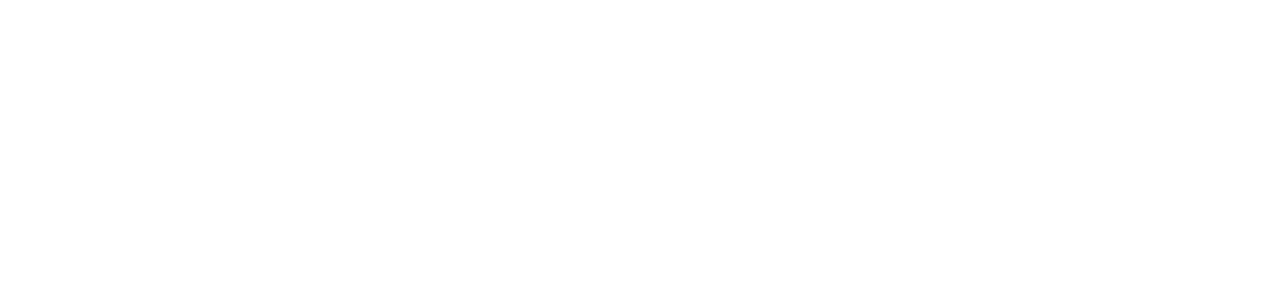
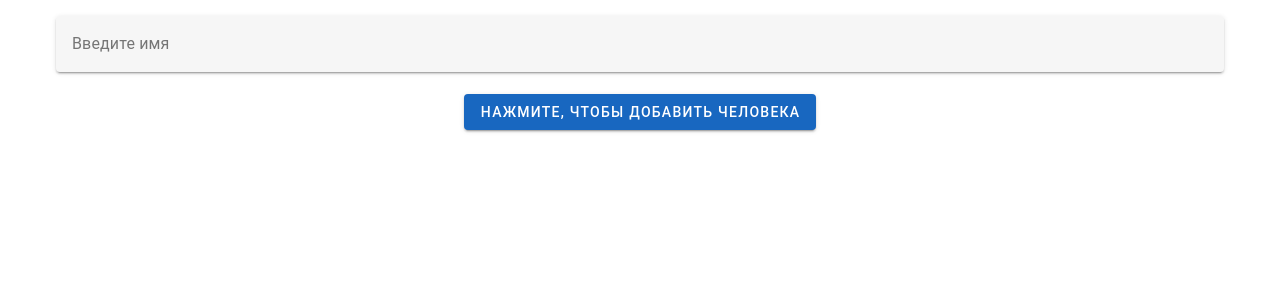
Before and after one commit to tropswhy/split-the-bill, a Vue app: page / in a window 1280 px wide. Shown: the top 300 px of the page. Built offline with nearby package versions, Linux system fonts and the light colour scheme.

Commit message:
add function clickHandler and make first page
add PeopleStore

```diff
--- a/src/Main.vue
+++ b/src/Main.vue
@@ -1,11 +1,55 @@
 <script setup>
+import { ref } from 'vue'
+import { usePeopleStore } from './stores/PeopleStore.js'
+const value = ref('')
 
+const PeopleStore = usePeopleStore()
+
+const clickHandler = () => {
+    PeopleStore.add(value.value)
+    value.value=''
+    }
 </script>
 
 <template>
-<div></div>
+    <v-app>
+        <v-container class="text-center">
+            <v-text-field
+                clearable
+                label="Введите имя"
+                variant="solo-filled"
+                v-model="value"
+                v-on:keydown.enter="clickHandler"
+                append-inner-icon="s"
+                />
+            <v-btn
+            color="primary"
+
+            @click="clickHandler">
+                Нажмите, чтобы добавить человека
+            </v-btn>
+
+        </v-container>
+        <v-card
+
+            class="mx-auto"
+            max-width="500"
+        >
+            <v-list
+            :items="PeopleStore.list"
+            item-title="name"
+            >
+                <v-list-item
+                v-for="item in PeopleStore.list"
+                :key="item.id"
+                >
+                    <v-avatar color="primary" class='mr-4'>
+                        {{ item.name[0] }}
+                    </v-avatar>
+                    {{ item.name }}
+                    <v-divider class="my-2" thickness/>
+                </v-list-item>
+            </v-list>
+        </v-card>
+    </v-app>
 </template>
-
-<style lang='scss' scoped>
-
-</style>
--- /dev/null
+++ b/src/stores/PeopleStore.js
@@ -0,0 +1,26 @@
+import { defineStore } from 'pinia'
+
+export const usePeopleStore = defineStore('PeopleStore', {
+    state: () => ({
+        list: [],
+    }),
+
+    actions: {
+        add(name) {
+            if (name.replaceAll(' ', '') !== '') {
+                this.list = [
+                    ...this.list,
+                    {
+                        id: Date.now(),
+                        name: name,
+                        //debt: 0,
+                    },
+                ]
+            } else {
+                alert(
+                    'Вы оставили поле ввода пустым. Пожалуйста, введите имя человека.'
+                )
+            }
+        },
+    },
+})
```
